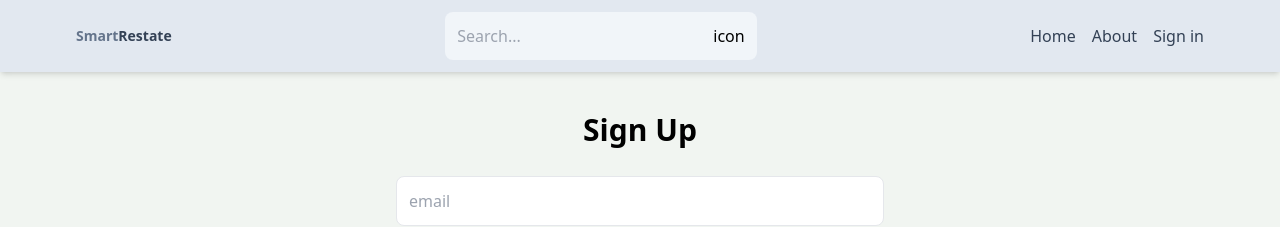
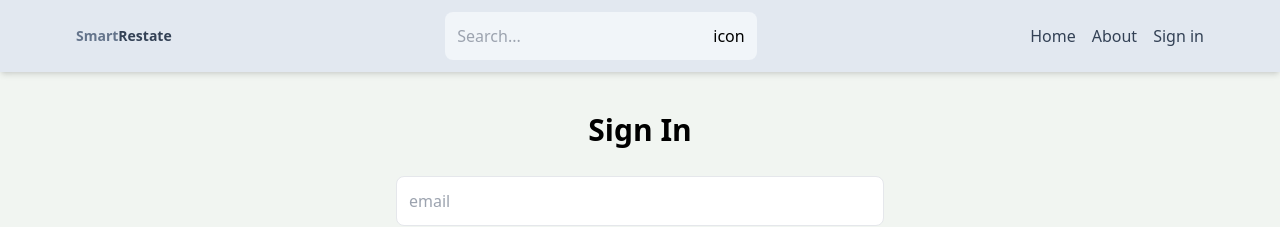
Before and after one commit to zeeshan7791/Smart-Real-Estate, a React (Vite) app in the folder client/: page /sign-in in a window 1280 px wide. Shown: the top 227 px of the page. Built offline with nearby package versions, Linux system fonts and the light colour scheme.

Commit message:
correct spelling

```diff
--- a/client/src/pages/Signin.jsx
+++ b/client/src/pages/Signin.jsx
@@ -56,7 +56,7 @@ const Signin = () => {
   return (
     <>
       <div className="p-3 max-w-lg mx-auto">
-        <h1 className="text-3xl text-center font-semibold my-7">Sign Up</h1>
+        <h1 className="text-3xl text-center font-semibold my-7">Sign In</h1>
         <form className="flex flex-col gap-4" onSubmit={handleSubmit}>
           <input
             type="email"
```
